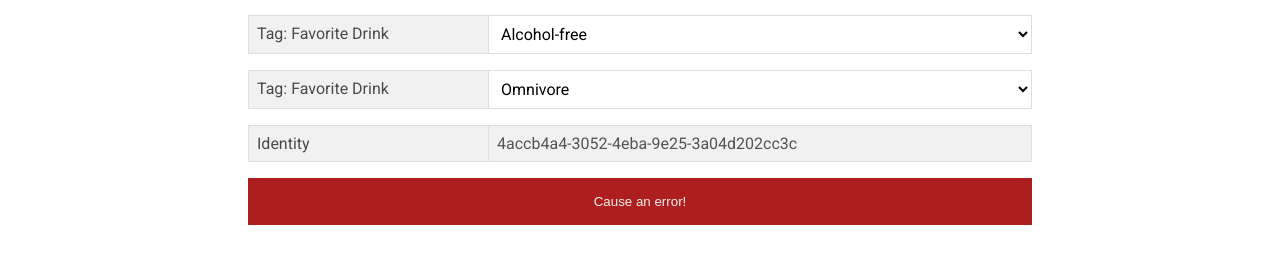
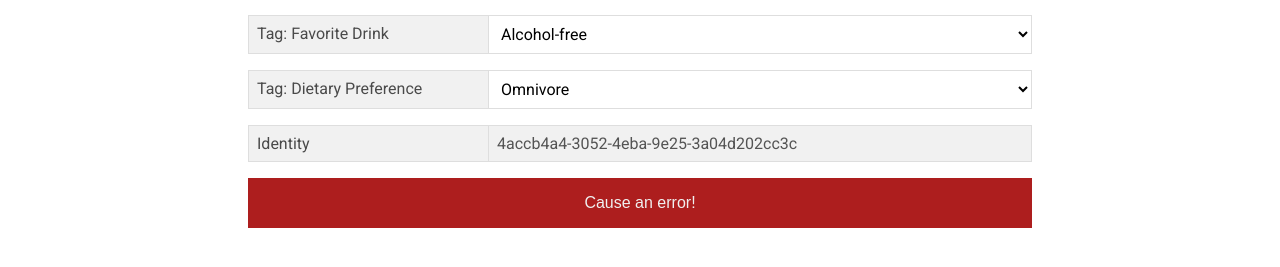
Before and after one commit to findologic/sentry-browser-demo, a website: page index.html in a window 1280 px wide. Shown: the part 135-402 px from the top of the page. Drawn offline with Linux system fonts and the light colour scheme.

Commit message:
Fix a form label text. Closes #3

```diff
--- a/index.html
+++ b/index.html
@@ -44,6 +44,8 @@
                 background-color: #FFFFFF;
             }
             button {
+                padding: 0.5rem;
+                font-size: 1rem;
                 cursor: pointer;
             }
 
@@ -120,7 +122,7 @@
                 </div>
 
                 <div class="fl-tag-dietary-preference fl-labeled-option">
-                    <label for="fl-tag-dietary-preference">Tag: Favorite Drink</label>
+                    <label for="fl-tag-dietary-preference">Tag: Dietary Preference</label>
                     <select id="fl-tag-dietary-preference" name="fl-tag-dietaryPreference">
                         <option>Omnivore</option>
                         <option>Vegetarian</option>
```
